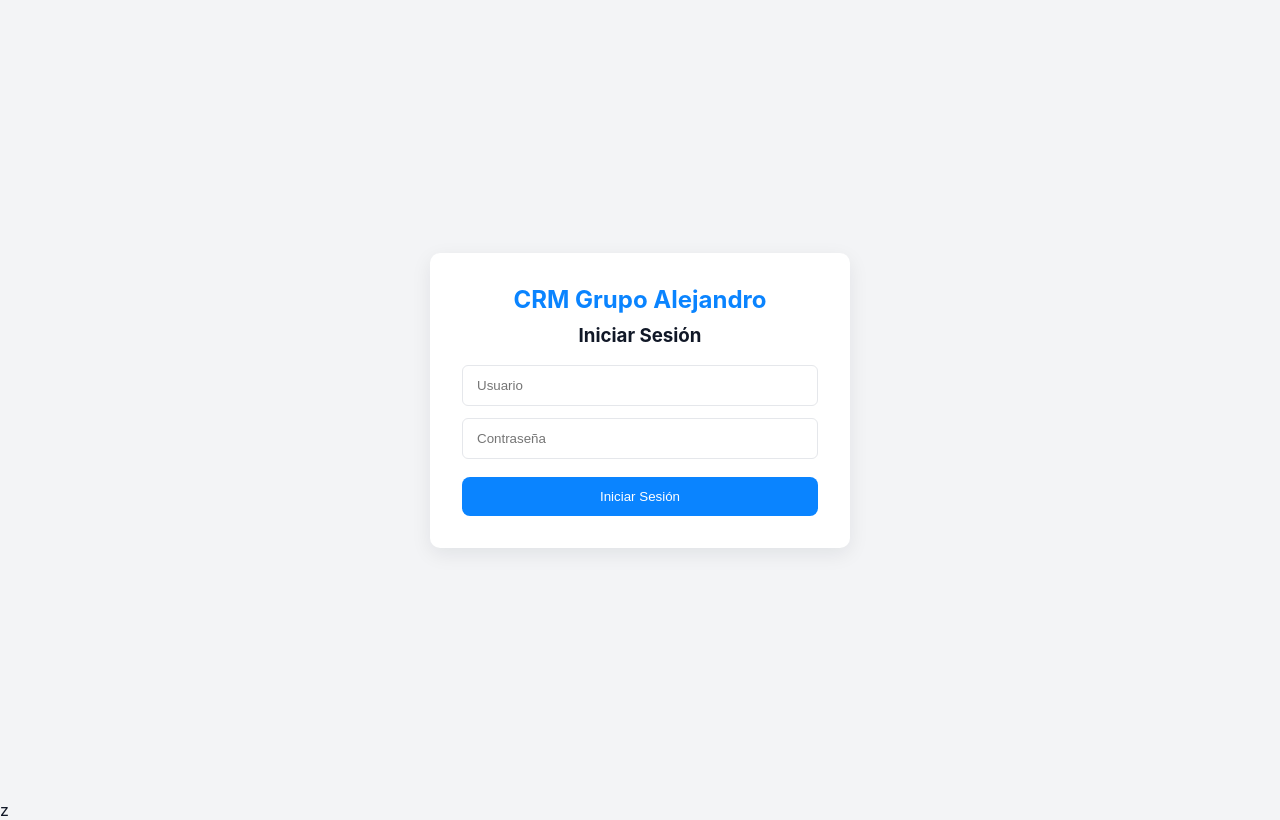
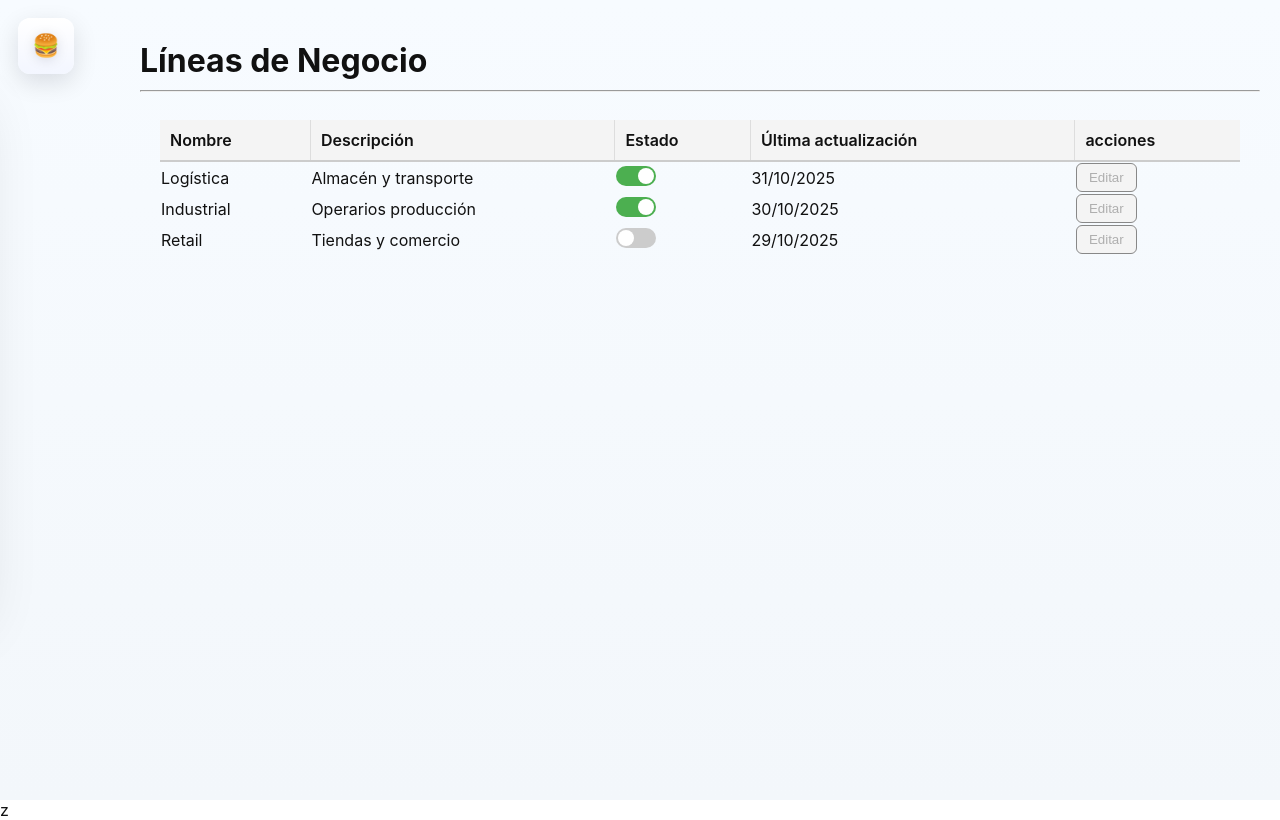
Before and after one commit to afdl59/SistemasWeb, a React (Vite) app in the folder frontend/: page /LineasNegocio in a window 1280 px wide. Before the commit this address led to /login. Built offline with nearby package versions, Linux system fonts and the light colour scheme.

Commit message:
Configuración y Línea de Negocio

```diff
--- a/frontend/src/components/SideMenu.jsx
+++ b/frontend/src/components/SideMenu.jsx
@@ -1,8 +1,7 @@
 import React, { useEffect, useRef, useState } from 'react'
 import { useNavigate } from 'react-router-dom'
 import './SideMenu.css'
-import BolsaTrabajo from '../views/BolsaTrabajo'
-import ManualUso from '../views/ManualUso'
+
 
 export default function SideMenu() {
   const [open, setOpen] = useState(false)
@@ -39,6 +38,16 @@ export default function SideMenu() {
     setOpen(false)
   }
 
+  const lineasnegocio = () => {
+    navigate('/LineasNegocio')
+    setOpen(false)
+  }
+
+  const config = () => {
+    navigate('/Configuracion')
+    setOpen(false)
+  }
+
   return (
     <>
       <button className={`burger-btn ${open ? 'open' : ''}`} onClick={toggle} aria-label="Abrir menú">
@@ -64,9 +73,9 @@ export default function SideMenu() {
             <button className="menu-item">🧾Gestión de Pedidos</button>
             <button className="menu-item" onClick={bolsaTrabajo}>👥Bolsa de Trabajo</button>
             <button className="menu-item">🔐Gestión de Usuarios</button>
-            <button className="menu-item">🏢Líneas de Negocio</button>
+            <button className="menu-item" onClick={lineasnegocio}>🏢Líneas de Negocio</button>
             <button className="menu-item" onClick={manualUso}>📘Manual de Uso</button>
-            <button className="menu-item">⚙️Configuración</button>
+            <button className="menu-item" onClick={config}>⚙️Configuración</button>
           </nav>
 
           <div className="menu-actions">
--- a/frontend/src/routes/index.jsx
+++ b/frontend/src/routes/index.jsx
@@ -4,6 +4,8 @@ import Login from '../views/Login'
 import Landing from '../views/Landing'
 import BolsaTrabajo from '../views/BolsaTrabajo'
 import ManualUso from '../views/ManualUso'
+import LineasNegocio from '../views/LineasNegocio'
+import Configuracion from '../views/Configuracion'
 
 export default function RoutesApp() {
 	return (
@@ -14,7 +16,8 @@ export default function RoutesApp() {
 				<Route path="/landing" element={<Landing />} />
 				<Route path="/bolsaTrabajo" element={<BolsaTrabajo />} />
 				<Route path="/manualUso" element={<ManualUso />} />
-
+				<Route path="/LineasNegocio" element={<LineasNegocio />} />
+				<Route path="/Configuracion" element={<Configuracion />} />
 
 
 				<Route path="/" element={<Navigate to="/login" replace />} />
--- /dev/null
+++ b/frontend/src/views/Configuracion.css
@@ -0,0 +1,98 @@
+:root {
+  --gray:#e5e7eb;
+  --text:#111;
+  --muted:#6b7280;
+  --bg:#fff;
+  --primary:#111;
+  --danger:#b00020;
+}
+
+/* layout */
+.settings {
+  max-width: 840px;
+  margin: 32px auto;
+  padding: 0 16px;
+  color: var(--text);
+}
+
+/* titles */
+.settings h1 {
+  margin-bottom: 4px;
+  font-size: 24px;
+}
+.settings h2 {
+  font-size: 18px;
+  margin-bottom: 12px;
+}
+.muted {
+  color: var(--muted);
+  font-size: 14px;
+  margin-bottom: 16px;
+}
+
+/* card */
+.card {
+  background: var(--bg);
+  border: 1px solid var(--gray);
+  border-radius: 12px;
+  padding: 16px;
+  margin-top: 20px;
+}
+.card.danger {
+  border-color: #f4c7cd;
+  background: #fff6f7;
+}
+
+/* form grid */
+.grid {
+  display: grid;
+  gap: 12px;
+}
+@media(min-width: 720px) {
+  .grid {
+    grid-template-columns: 1fr 1fr;
+  }
+}
+
+/* fields */
+.field {
+  display: grid;
+  gap: 6px;
+}
+.field label {
+  font-size: 14px;
+}
+.field input {
+  padding: 10px 12px;
+  border: 1px solid var(--gray);
+  border-radius: 8px;
+  font: inherit;
+}
+
+/* buttons */
+.actions {
+  display: flex;
+  gap: 8px;
+  justify-content: flex-end;
+  margin-top: 12px;
+}
+.btn {
+  padding: 10px 14px;
+  border-radius: 8px;
+  border: 1px solid var(--gray);
+  background: #f8fafc;
+  cursor: not-allowed;
+}
+.btn.primary {
+  background: var(--primary);
+  color: #fff;
+  border-color: var(--primary);
+}
+.btn.ghost {
+  background: #fff;
+}
+.btn.danger {
+  background: transparent;
+  color: var(--danger);
+  border-color: #f4c7cd;
+}
--- /dev/null
+++ b/frontend/src/views/Configuracion.jsx
@@ -0,0 +1,64 @@
+import React from 'react'
+import SideMenu from '../components/SideMenu'
+import './Configuracion.css'
+
+export default function Configuracion() {
+  return (
+    <div className="settings">
+        <SideMenu />
+      <h1>Configuración</h1>
+      <p className="muted">Actualiza tu perfil y credenciales. (No fufa pero es bonito o eso creo)</p>
+
+      <section className="card">
+        <h2>Perfil</h2>
+        <div className="grid">
+          <div className="field">
+            <label htmlFor="nombre">Nombre de usuario</label>
+            <input id="nombre" type="text" placeholder="Ej. jgrima" />
+          </div>
+          <div className="field">
+            <label htmlFor="email">Correo</label>
+            <input id="email" type="email" placeholder="tucorreo@empresa.com" />
+          </div>
+        </div>
+        <div className="actions">
+          <button className="btn ghost" disabled>Cancelar</button>
+          <button className="btn primary" disabled>Guardar cambios</button>
+        </div>
+      </section>
+
+      <section className="card">
+        <h2>Seguridad</h2>
+        <div className="grid">
+          <div className="field">
+            <label htmlFor="pass-actual">Contraseña actual</label>
+            <input id="pass-actual" type="password" placeholder="••••••••" />
+          </div>
+          <div className="field">
+            <label htmlFor="pass-nueva">Nueva contraseña</label>
+            <input id="pass-nueva" type="password" placeholder="Mín. 8 caracteres" />
+          </div>
+          <div className="field">
+            <label htmlFor="pass-repite">Repite la nueva</label>
+            <input id="pass-repite" type="password" placeholder="Repite la nueva" />
+          </div>
+        </div>
+        <div className="tips">
+          <small>Usa al menos 8 caracteres, combinando letras, números y símbolos.</small>
+        </div>
+        <div className="actions">
+          <button className="btn ghost" disabled>Cancelar</button>
+          <button className="btn primary" disabled>Actualizar contraseña</button>
+        </div>
+      </section>
+
+      <section className="card danger">
+        <h2>Sesión</h2>
+        <p className="muted">Cierra sesión en este dispositivo.</p>
+        <div className="actions">
+          <button className="btn danger" disabled>Cerrar sesión</button>
+        </div>
+      </section>
+    </div>
+  );
+}
--- /dev/null
+++ b/frontend/src/views/LineasNegocio.css
@@ -0,0 +1,81 @@
+.lineasNegocio-page {
+  min-height:100vh;
+  background:linear-gradient(180deg,#f7fbff,#f3f7fb);
+  display: flex;
+}
+
+.lineasNegocio-content {
+  width:100%;
+  margin-left:120px;
+  padding:20px;
+}
+
+.tablonNegocio{
+    display: flex;
+    padding: 20px;
+}
+
+.TablonTitulos {
+  width: 100%;
+  border-collapse: collapse;
+}
+
+.TablonTitulos thead th {
+  background-color: #f4f4f4; /* gris claro */
+  padding: 10px;
+  border-bottom: 2px solid #ccc; /* línea fuerte debajo */
+  text-align: left;
+  font-weight: 600;
+}
+
+/* Bordes entre columnas opcionales */
+.TablonTitulos thead th:not(:last-child) {
+  border-right: 1px solid #ddd;
+}
+
+/* botón */
+.btn-edit {
+  padding: 6px 12px;
+  border: 1px solid #888;
+  background: #f4f4f4;
+  border-radius: 6px;
+  cursor: not-allowed;
+}
+
+/* switch */
+.switch {
+  position: relative;
+  display: inline-block;
+  width: 40px;
+  height: 20px;
+}
+.switch input {
+  display: none;
+}
+.slider {
+  position: absolute;
+  cursor: not-allowed;
+  background-color: #ccc;
+  border-radius: 20px;
+  top: 0;
+  left: 0;
+  right: 0;
+  bottom: 0;
+}
+.slider:before {
+  content: "";
+  position: absolute;
+  height: 16px;
+  width: 16px;
+  background: white;
+  border-radius: 50%;
+  top: 2px;
+  left: 2px;
+  transition: .2s;
+}
+input:checked + .slider {
+  background-color: #4caf50;
+}
+input:checked + .slider:before {
+  transform: translateX(20px);
+}
--- /dev/null
+++ b/frontend/src/views/LineasNegocio.jsx
@@ -0,0 +1,70 @@
+import React from 'react'
+import SideMenu from '../components/SideMenu'
+import './LineasNegocio.css'
+
+export default function BolsaTrabajo() {
+
+  return(
+
+        <div class="lineasNegocio-page">
+            <SideMenu />
+            <div class="lineasNegocio-content">
+                <h1>Líneas de Negocio</h1>
+                <hr />
+                <div class="tablonNegocio">
+                    <table class="TablonTitulos">
+                        <thead>
+                            <tr>
+                            <th>Nombre</th>
+                            <th>Descripción</th>
+                            <th>Estado</th>
+                            <th>Última actualización</th>
+                            <th>acciones</th>
+                            </tr>
+                        </thead>
+                        <tbody>
+                            <tr>
+                                <td>Logística</td>
+                                <td>Almacén y transporte</td>
+                                <td>
+                                    <label class="switch">
+                                    <input type="checkbox" checked disabled/>
+                                    <span class="slider"></span>
+                                    </label>
+                                </td>
+                                <td>31/10/2025</td>
+                                <td><button class="btn-edit" disabled>Editar</button></td>
+                            </tr>
+
+                            <tr>
+                                <td>Industrial</td>
+                                <td>Operarios producción</td>
+                                <td>
+                                    <label class="switch">
+                                    <input type="checkbox" checked disabled/>
+                                    <span class="slider"></span>
+                                    </label>
+                                </td>
+                                <td>30/10/2025</td>
+                                <td><button class="btn-edit" disabled>Editar</button></td>
+                            </tr>
+
+                            <tr>
+                                <td>Retail</td>
+                                <td>Tiendas y comercio</td>
+                                <td>
+                                    <label class="switch">
+                                    <input type="checkbox" disabled/>
+                                    <span class="slider"></span>
+                                    </label>
+                                </td>
+                                <td>29/10/2025</td>
+                                <td><button class="btn-edit" disabled>Editar</button></td>
+                            </tr>
+                        </tbody>
+                    </table>
+                </div>
+            </div>
+        </div>
+    )
+}
```
